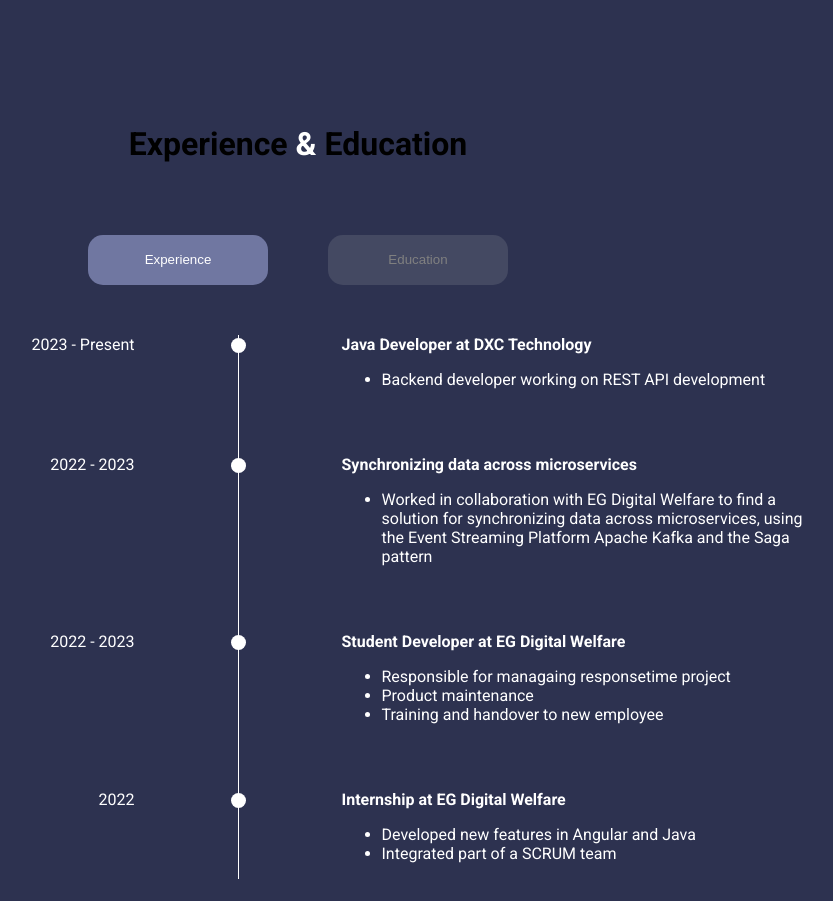
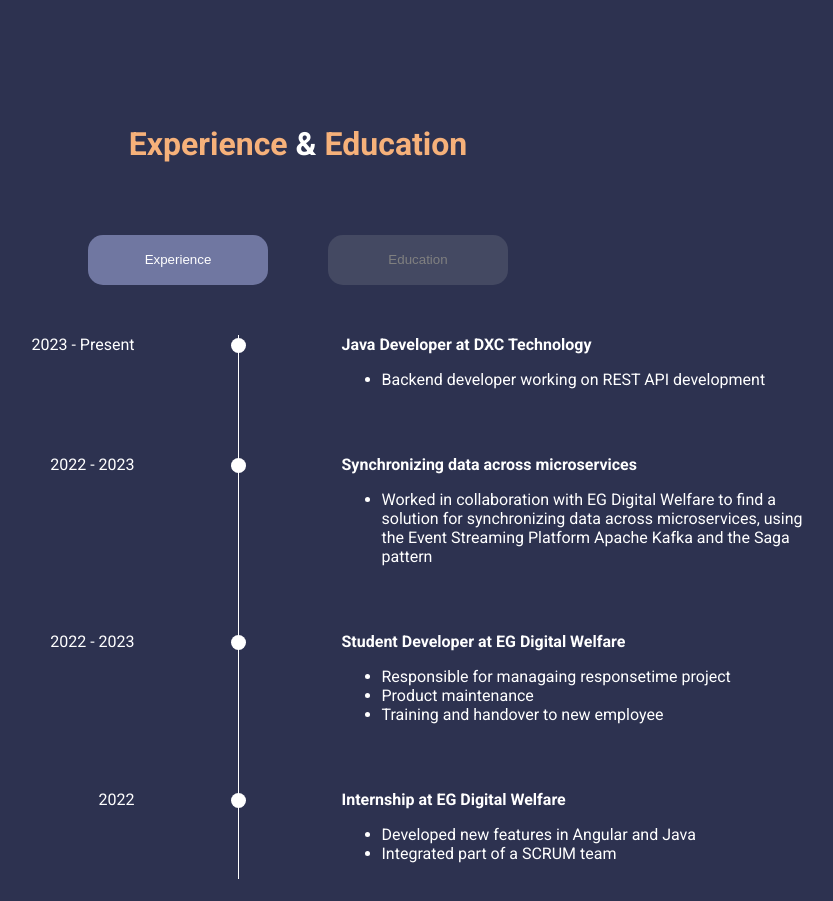
Before and after one commit to Bokaiii/Portfolio, an Angular app: page / in a window 1280 px wide. Shown: the part 1820-2721 px from the top of the page, without its empty margins (342-1175 px from the left). Built offline with nearby package versions, Linux system fonts and the light colour scheme; a web font is replaced by a local one.

Commit message:
Fixed accent color issue

```diff
--- a/src/app/section-experience-education/section-experience-education.component.html
+++ b/src/app/section-experience-education/section-experience-education.component.html
@@ -1,5 +1,5 @@
 <div class="flex-col center" style="gap: 50px;">
-    <h1 class="accent">Experience <span class="text-color">&</span> Education</h1>
+    <h1 class="title">Experience <span class="text-color">&</span> Education</h1>
 
     <div class="flex-row center button-container">
         <button id="button-experience" (click)="toggle()"
--- a/src/app/section-experience-education/section-experience-education.component.scss
+++ b/src/app/section-experience-education/section-experience-education.component.scss
@@ -1,5 +1,9 @@
 .text-color {
     color: var(--text-color);
+}
+
+.title {
+    color: var(--accent-color);
 }
 
 .button-container {
```
